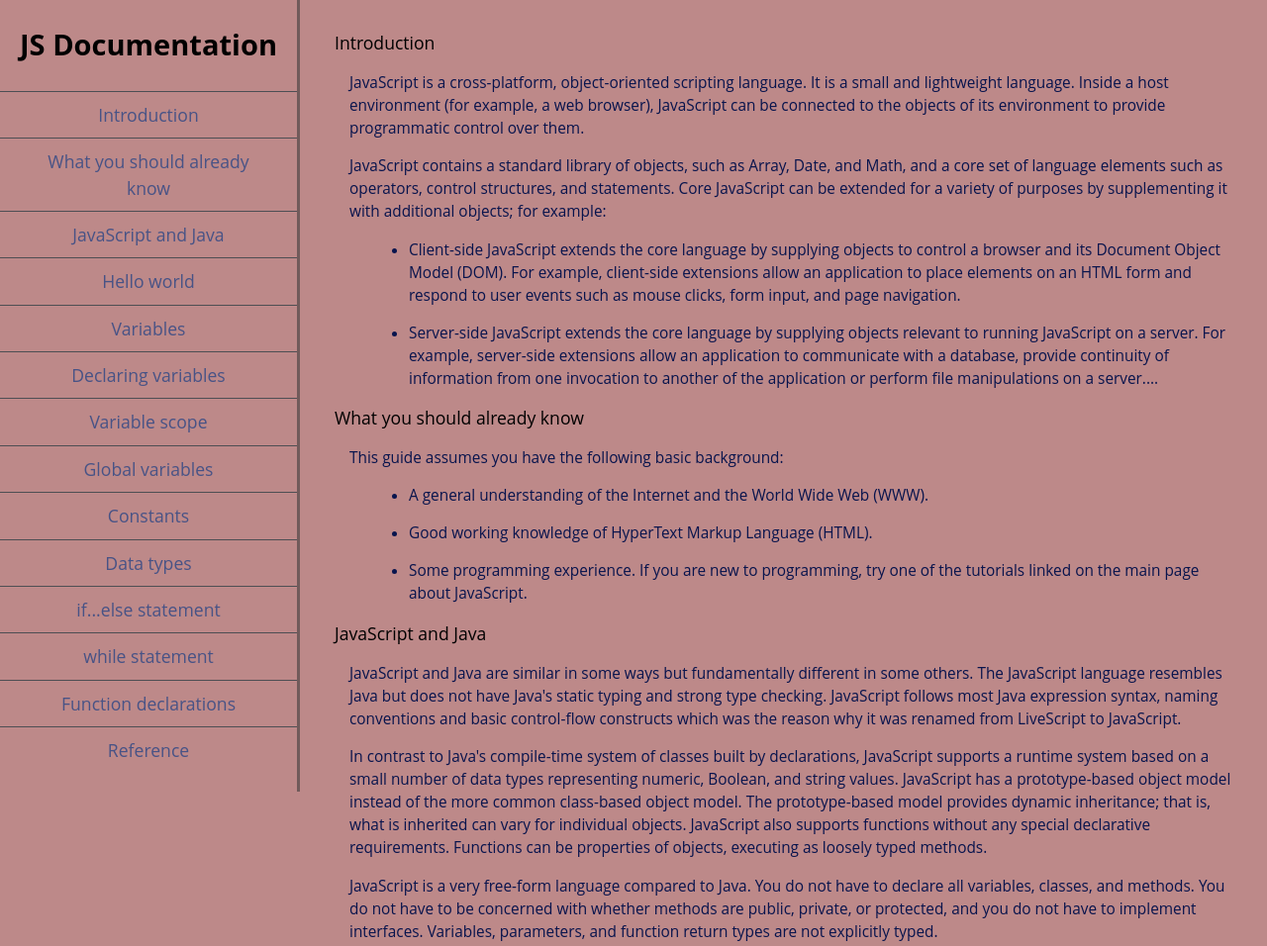
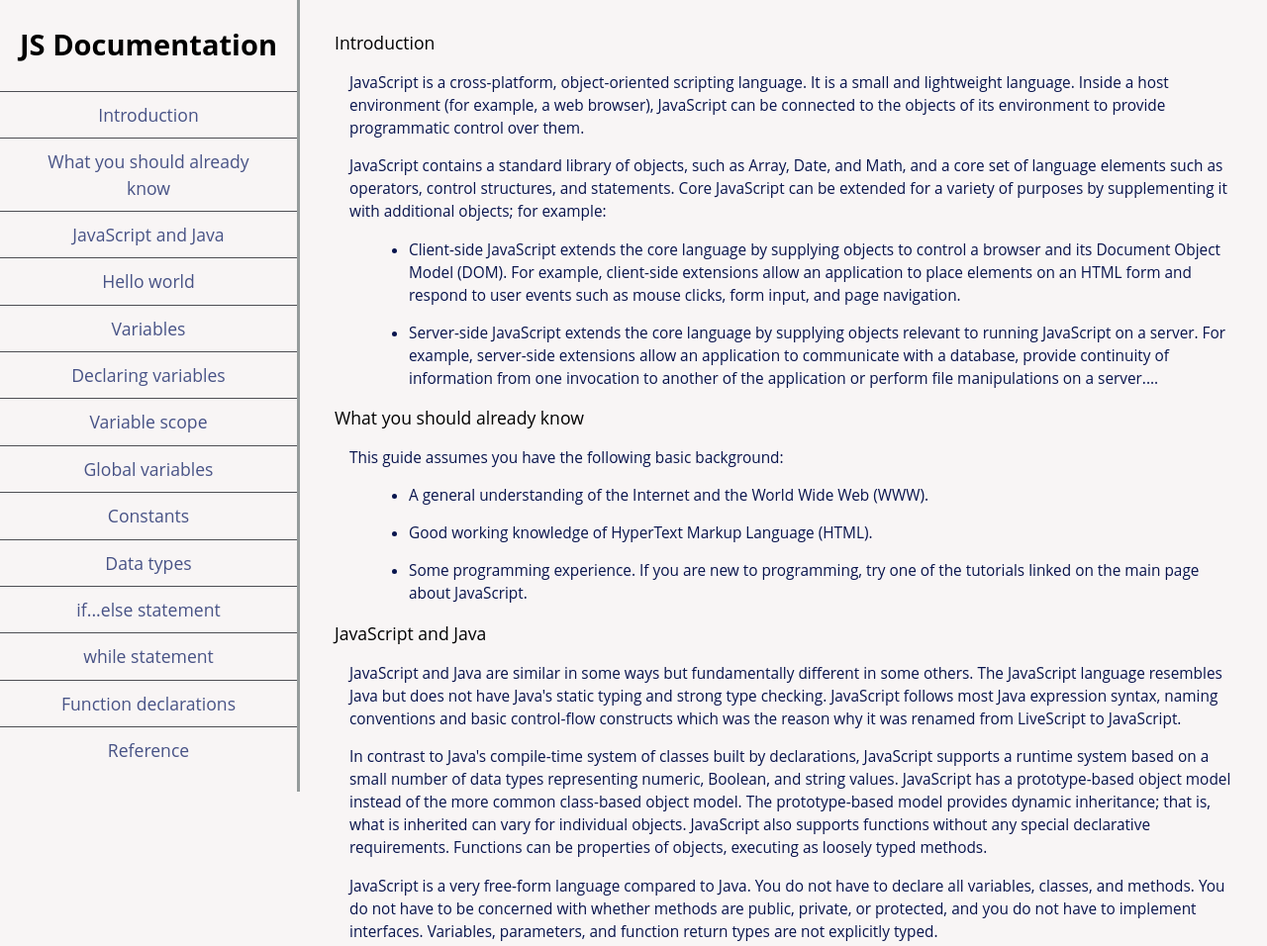
Before and after one commit to Afsheen96/Trial-project, a plain HTML site: page index.html in a window 1280 px wide. Shown: the top 956 px of the page at 99% size. Drawn offline with Linux system fonts and the light colour scheme; a script that the page names is missing.

Commit message:
change background color

```diff
--- a/style.css
+++ b/style.css
@@ -2,7 +2,7 @@ html,
 body {
   min-width: 290px;
   color: #262e5a;
-  background-color: #bd8989;
+  background-color: #f8f5f5;
   font-family: 'Open Sans', Arial, sans-serif;
   line-height: 1.5;
 }
```
